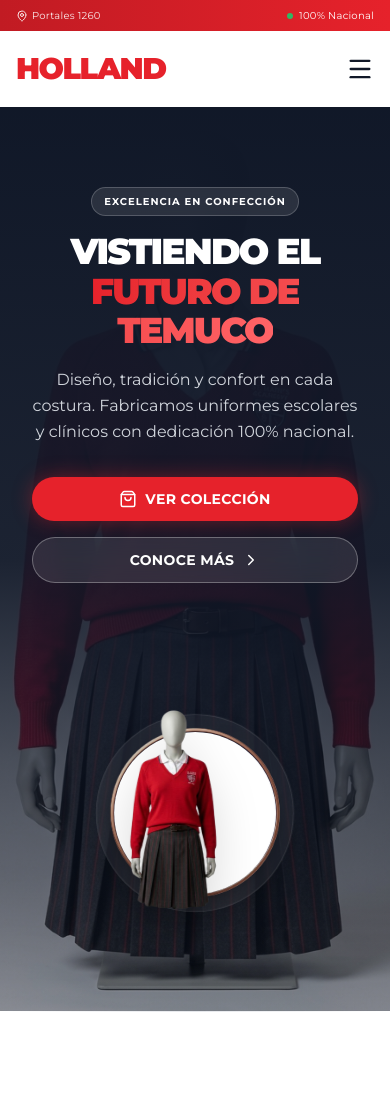
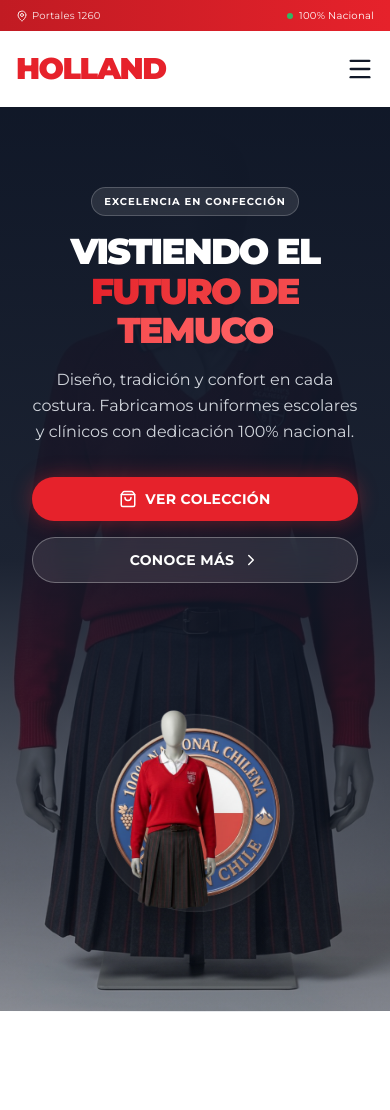
Before and after one commit to CarlosL-Code/holland, a React (Vite) app: page / in a window 390 px wide. Shown: the top 1110 px of the page. Built offline with nearby package versions, Linux system fonts and the light colour scheme.

Commit message:
Fix national logo z-index on mobile

```diff
--- a/src/components/Hero.jsx
+++ b/src/components/Hero.jsx
@@ -78,13 +78,13 @@ export default function Hero() {
           transition={{ duration: 1, delay: 0.5 }}
           className="w-full md:w-1/2 lg:w-2/5 flex justify-center items-center relative min-h-[300px] sm:min-h-[400px] mt-8 md:mt-0 transform scale-90 sm:scale-100"
         >
-          <div className="absolute w-[220px] h-[220px] sm:w-[280px] sm:h-[280px] md:w-[360px] md:h-[360px] bg-white/10 backdrop-blur-md rounded-full border border-white/20 shadow-2xl animate-pulse" style={{ animationDuration: '4s' }}></div>
+          <div className="absolute w-[220px] h-[220px] sm:w-[280px] sm:h-[280px] md:w-[360px] md:h-[360px] bg-white/10 backdrop-blur-md rounded-full border border-white/20 shadow-2xl animate-pulse z-0" style={{ animationDuration: '4s' }}></div>
 
-          <img src={iconoChileno} alt="Sello Nacional" className="absolute w-[220px] sm:w-[280px] md:w-[380px] opacity-80 z-0 drop-shadow-lg" />
+          <div className="absolute w-[180px] h-[180px] sm:w-[230px] sm:h-[230px] md:w-[310px] md:h-[310px] bg-white rounded-full shadow-2xl border-4 border-white/50 z-10"></div>
 
-          <div className="absolute w-[180px] h-[180px] sm:w-[230px] sm:h-[230px] md:w-[310px] md:h-[310px] bg-white rounded-full shadow-2xl border-4 border-white/50 z-0"></div>
+          <img src={iconoChileno} alt="Sello Nacional" className="absolute w-[220px] sm:w-[280px] md:w-[380px] opacity-80 z-20 drop-shadow-lg" />
 
-          <div className="relative flex items-center justify-center z-10 -ml-12 sm:-ml-28 md:-ml-48">
+          <div className="relative flex items-center justify-center z-30 -ml-12 sm:-ml-28 md:-ml-48">
             <AnimatePresence mode="wait">
               <motion.img
                 key={heroImageIndex}
```
